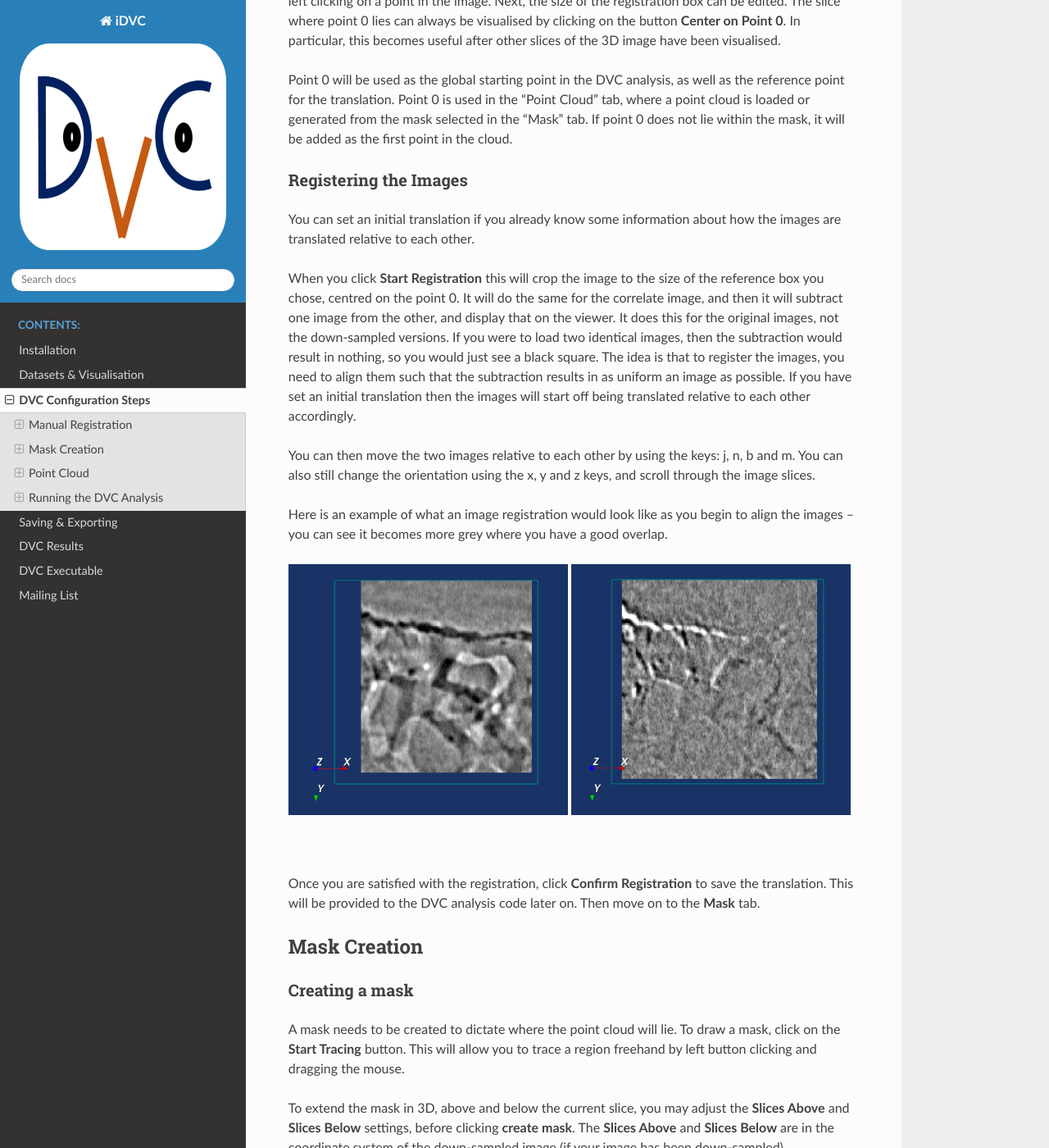
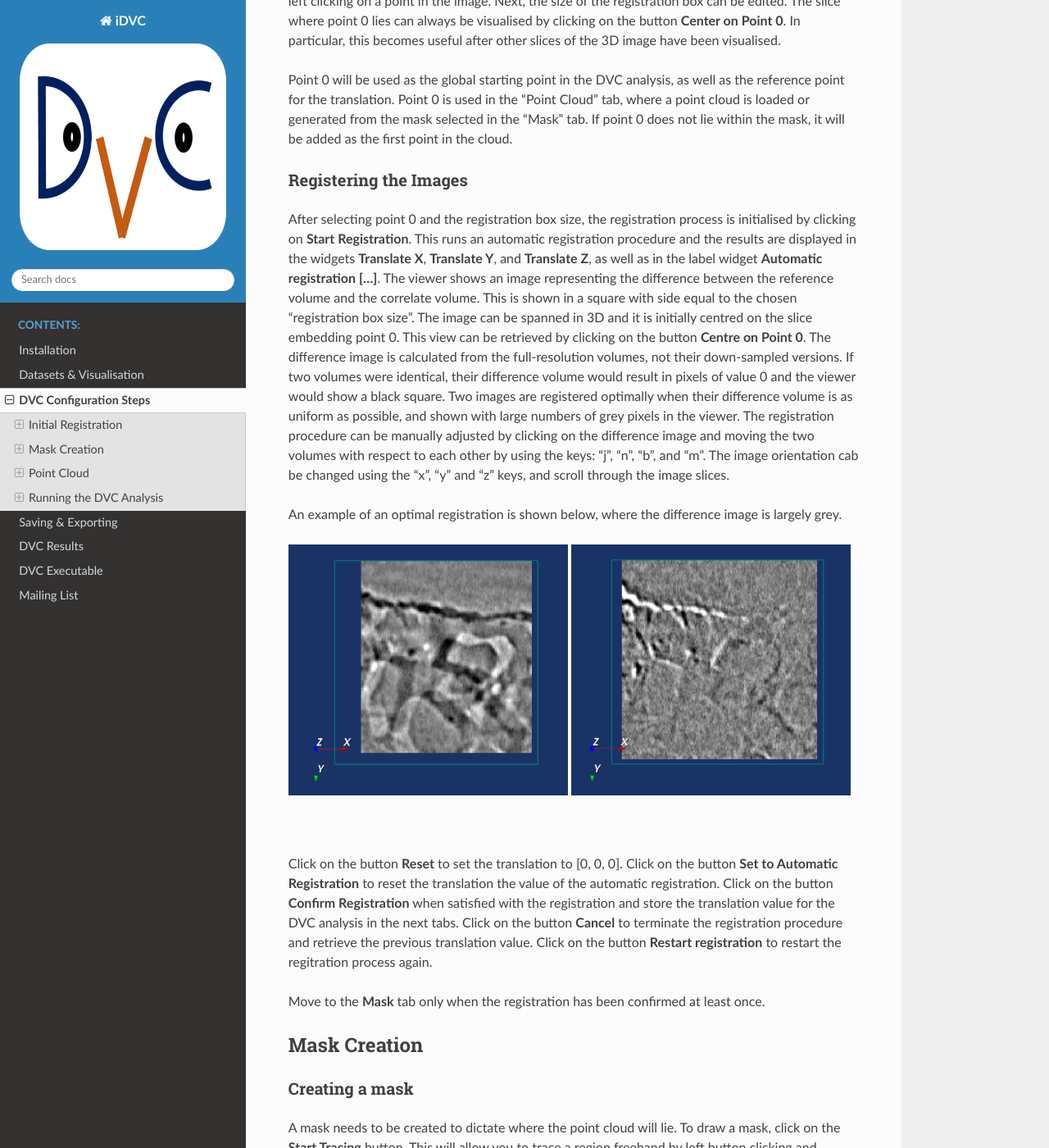
Before and after one commit to TomographicImaging/iDVC, a Sphinx documentation site: the page built from docs/source/dvc_steps.rst, in a window 1280 px wide and 1400 px high, scrolled down 492 px. Shown: the whole window at 82% size. Built offline with Sphinx 7.4.7 and the Read the Docs theme 2.0.0, drawn with Linux system fonts in a browser that asks for light colours; some of the changed text lies outside the part shown.

Commit message:
Edit documentation on registration in dvc steps (#268)
- Edit documentation on registration in dvc steps

```diff
--- a/docs/source/dvc_steps.rst
+++ b/docs/source/dvc_steps.rst
@@ -4,10 +4,10 @@ DVC Configuration Steps
 Each panel contains a different step in the DVC configuration process.
 When moving between each panel, the Help section is updated. Additional help can be viewed by hovering the mouse over some of the buttons and labels on the interface.
 
-Manual Registration
-===================
+Initial Registration
+====================
 
-The first step of the DVC analysis is to line up the reference and correlate images. The rigid body translation between the images will be input to the DVC analysis code. Go to the **Manual Registration** tab to get started with this.
+The first step of the DVC analysis is to line up the reference and correlate images. The rigid body translation between the images will be input to the DVC analysis code. Go to the **Initial Registration** tab to get started with this.
 
 The Point 0 Location
 ~~~~~~~~~~~~~~~~~~~~
@@ -24,16 +24,19 @@ If point 0 does not lie within the mask, it will be added as the first point in
 Registering the Images
 ~~~~~~~~~~~~~~~~~~~~~~
 
-You can set an initial translation if you already know some information about how the images are translated relative to each other.
+After selecting point 0 and the registration box size, the registration process is initialised by clicking on **Start Registration**.
+This runs an automatic registration procedure and the results are displayed in the widgets **Translate X**, **Translate Y**, and **Translate Z**, as well as in the label widget **Automatic registration [...]**.
+The viewer shows an image representing the difference between the reference volume and the correlate volume.
+This is shown in a square with side equal to the chosen "registration box size".
+The image can be spanned in 3D and it is initially centred on the slice embedding point 0.
+This view can be retrieved by clicking on the button **Centre on Point 0**.
+The difference image is calculated from the full-resolution volumes, not their down-sampled versions.
+If two volumes were identical, their difference volume would result in pixels of value 0 and the viewer would show a black square.
+Two images are registered optimally when their difference volume is as uniform as possible, and shown with large numbers of grey pixels in the viewer.
+The registration procedure can be manually adjusted by clicking on the difference image and moving the two volumes with respect to each other by using the keys: "j", "n", "b", and "m".
+The image orientation cab be changed using the "x", "y" and "z" keys, and scroll through the image slices.
 
-When you click **Start Registration** this will crop the image to the size of the reference box you chose, centred on the point 0. It will do the same for the correlate image, and then it will subtract one image from the other, and display that on the viewer. It does this for the original images, not the down-sampled versions.
-If you were to load two identical images, then the subtraction would result in nothing, so you would just see a black square. The idea is that to register the images, you need to align them such that the subtraction results in as uniform an image as possible.
-If you have set an initial translation then the images will start off being translated relative to each other accordingly.
-
-You can then move the two images relative to each other by using the keys: j, n, b and m.
-You can also still change the orientation using the x, y and z keys, and scroll through the image slices.
-
-Here is an example of what an image registration would look like as you begin to align the images – you can see it becomes more grey where you have a good overlap.
+An example of an optimal registration is shown below, where the difference image is largely grey.
 
 .. image:: images/registration_example_0.png
     :width: 49%
@@ -46,8 +49,13 @@ Here is an example of what an image registration would look like as you begin to
 
 :raw-html:`<br />`
 
-Once you are satisfied with the registration, click **Confirm Registration** to save the translation. This will be provided to the DVC analysis code later on.
-Then move on to the **Mask** tab.
+Click on the button **Reset** to set the translation to [0, 0, 0].
+Click on the button **Set to Automatic Registration** to reset the translation the value of the automatic registration.
+Click on the button **Confirm Registration** when satisfied with the registration and store the translation value for the DVC analysis in the next tabs.
+Click on the button **Cancel** to terminate the registration procedure and retrieve the previous translation value.
+Click on the button **Restart registration** to restart the regitration process again.
+
+Move to the **Mask** tab only when the registration has been confirmed at least once.
 
 Mask Creation
 =============
```
Also changed, not shown: CHANGES.md (+1 -0 lines).
